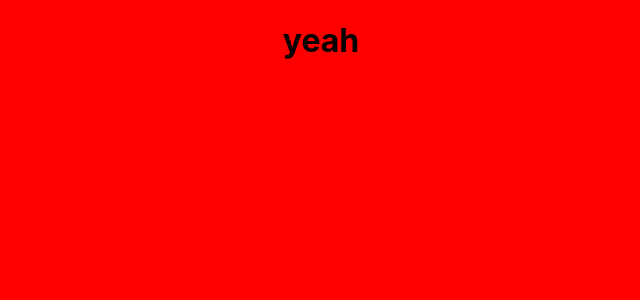
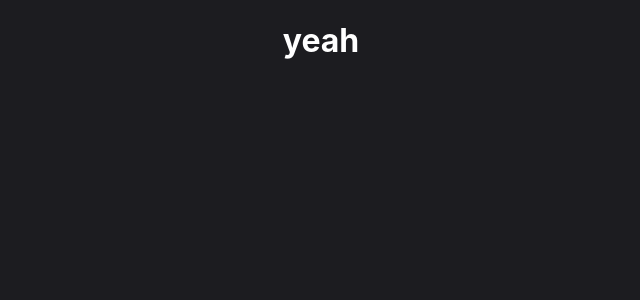
Before and after one commit to Chris-uche/Movie, a React (Create React App) app: page / in a window 1280 px wide. Shown: the top 300 px of the page, without its empty margins (319-959 px from the left). Built offline with nearby package versions, Linux system fonts and the light colour scheme.

Commit message:
Made few changes on the body tag

```diff
--- a/src/App.css
+++ b/src/App.css
@@ -3,5 +3,6 @@
 }
 
 body{
-  background-color: red;
+  background: rgb(28, 28, 32);
+  color: white;
 }
```
